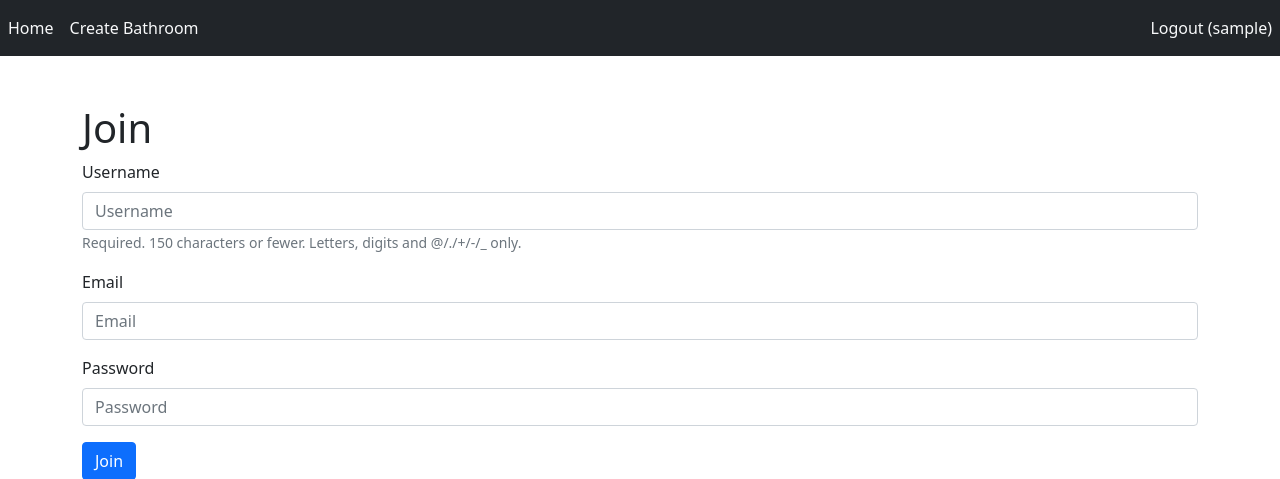
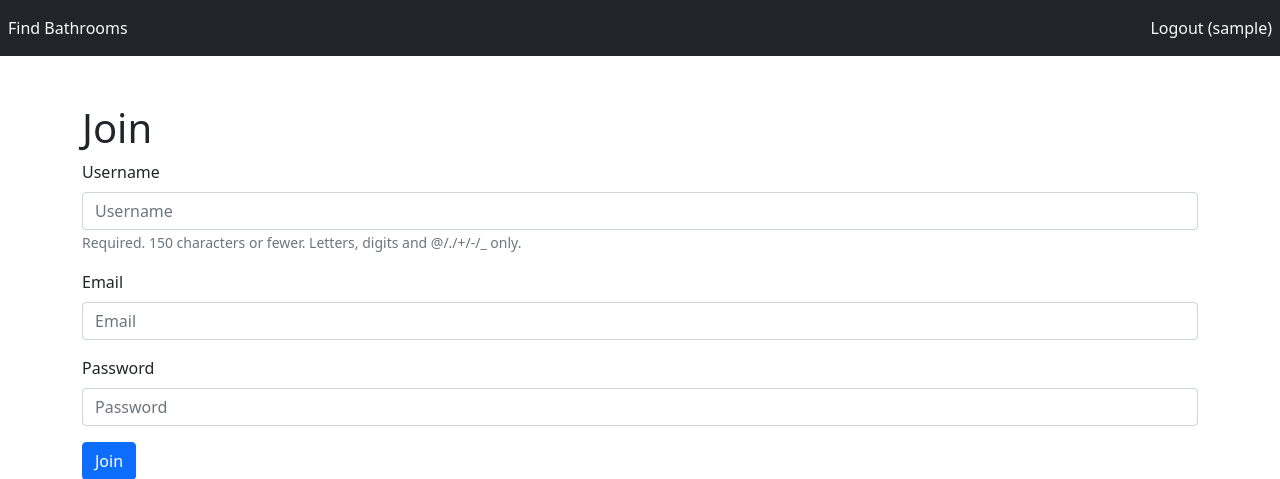
Before and after one commit to Valinora/csci598-final, a Django app: page /join/ in a window 1280 px wide. Shown: the top 479 px of the page. Run offline with Django 5.2, Linux system fonts and the light colour scheme; the visitor is signed in with stand-in values (Sample User, id 1); parts of the project's set-up code (start-up, migrations or seed data) failed here and were passed over; some libraries are stand-ins or nearby versions.

```diff
--- a/reststop_rater/templates/join.html
+++ b/reststop_rater/templates/join.html
@@ -11,6 +11,7 @@
     <form method="POST">
         {% csrf_token %}
         {% bootstrap_form join_form %}
+        <input type="hidden" name="next" value="{{ next }}">
         <input type="submit" class="btn btn-primary" value="Join" />
     </form>
 </div>
--- a/reststop_rater/templates/login.html
+++ b/reststop_rater/templates/login.html
@@ -11,10 +11,10 @@
     <form action="/login/" method="POST">
         {% csrf_token %}
         {% bootstrap_form login_form %}
+        <input type="hidden" name="next" value="{{ next }}">
         <input type="submit" class="btn btn-primary" value="Login" />
         <br />
-        Click <a href="/join">here</a> to join.
-        <input type="hidden" name="next" value="{{next}}">
+        <p>Click <a href="/join/?next={{ next|urlencode }}">here</a> to join.</p>
     </form>
 </div>
 {% endblock content %}
--- a/templates/navbar.html
+++ b/templates/navbar.html
@@ -2,22 +2,22 @@
     <div class="collapse navbar-collapse">
         <ul class="navbar-nav mr-auto">
             <li class="nav-item">
-                <a href="/" class="nav-link text-light">Home</a>
+                <a href="/" class="nav-link text-light">Find Bathrooms</a>
             </li>
-            {% if user.is_authenticated %}
-            <li class="nav-item">
-                <a href="/create" class="nav-link text-light">Create Bathroom</a>
+            {% if request.COOKIES.lat and request.COOKIES.long %}
+            <li class="nav-item mr-auto">
+                <a class="nav-link text-light" href="/nearby/?lat={{ request.COOKIES.lat|urlencode }}&long={{ request.COOKIES.long|urlencode }}&next={{ request.get_full_path|urlencode }}">Nearby Bathrooms</a>
             </li>
             {% endif %}
         </ul>
         <ul class="navbar-nav ms-auto">
             {% if user.is_authenticated %}
             <li class="nav-item mr-auto">
-                <a class="nav-link text-light" href="/logout/">Logout ({{user.username}})</a>
+                <a class="nav-link text-light" href="/logout/?next={{ request.get_full_path|urlencode }}">Logout ({{user.username}})</a>
             </li>
             {% else %}
             <li class="nav-item mr-auto">
-                <a class="nav-link text-light" href="/login/">Login</a>
+                <a class="nav-link text-light" href="/login/?next={{ request.get_full_path|urlencode }}">Login</a>
             </li>
             {% endif %}
         </ul>
```
